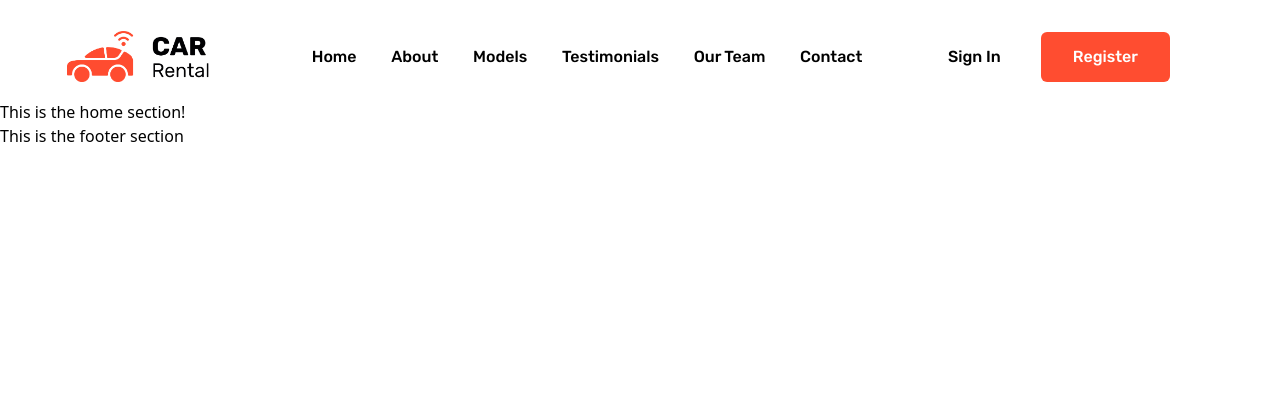
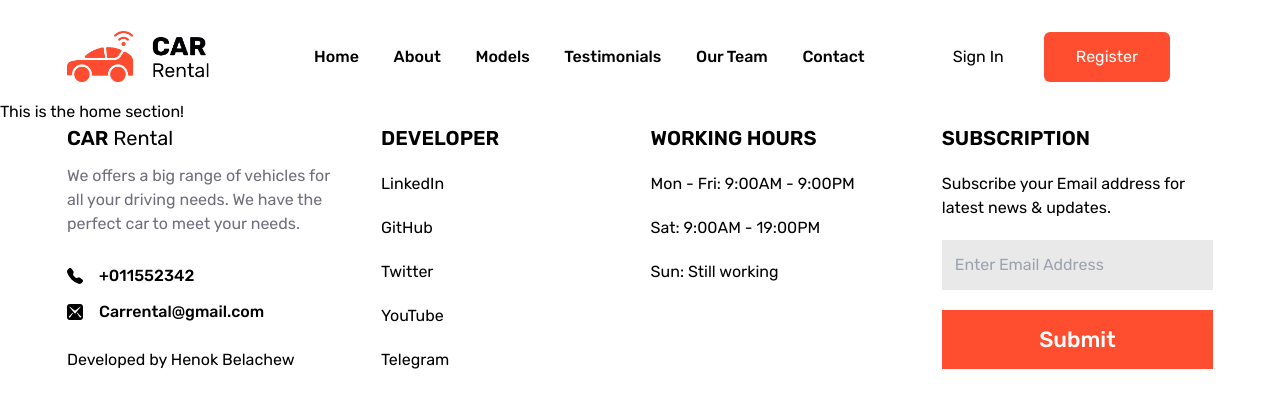
Before and after one commit to Henok-Belachew/Car-Rental-Web-App, a React (Create React App) app: page / in a window 1280 px wide. Shown: the top 408 px of the page. Built offline with nearby package versions, Linux system fonts and the light colour scheme; some icons are missing.

Commit message:
NAV BAR & FOOTER IS NOT COMPLETELY RESPONSIVE!

```diff
--- a/src/App.jsx
+++ b/src/App.jsx
@@ -5,7 +5,7 @@ import { Outlet } from 'react-router-dom'
 
 function App() {
   return (
-    <div>
+    <div className='font-rubik'>
       <Header/>
       <Outlet/>
       <Footer/>
--- a/src/components/Footer.jsx
+++ b/src/components/Footer.jsx
@@ -1,9 +1,62 @@
 import React from 'react'
+import {BsFillTelephoneFill} from 'react-icons/bs'
+import {ImMail3} from 'react-icons/im'
 
 function Footer() {
+    const devLinks = [
+        {
+            web: "LinkedIn",
+            link: "https://www.linkedin.com/in/henok-belachew"
+        },
+        {
+            web: "GitHub",
+            link: "https://github.com/Henok-Belachew"
+        },
+        {
+            web: "Twitter",
+            link: "https://twitter.com/Welde_Tsadik"
+        },
+        {
+            web: "YouTube",
+            link: "https://www.youtube.com/@HenokTutorials"
+        },
+        {
+            web: "Telegram",
+            link: "https://www.linkedin.com/in/henok-belachew"
+        },
+    ]
   return (
-    <div>
-      <h1>This is the footer section</h1>
+    <div className='bg-white flex gap-5 px-[67px] max-lg:grid max-md:block  md-lg:grid-cols-2'>
+      <div className='w-3/12 max-lg:w-full max-lg:text-center flex gap-3 flex-col justify-between'>
+        <h1 className='text-xl'> <span className='font-[600]'>CAR</span> Rental</h1>
+        <p className='text-[#706f7b] font-[400]'> We offers a big range of vehicles for all your driving needs. We have the perfect car to meet your needs.</p>
+        <span className='flex gap-4 items-center font-[500] mt-4 max-lg:mx-auto'><BsFillTelephoneFill/> <span className='font-[500]'>+011552342</span> </span>
+        <span className='flex gap-4 items-center font-[500] max-lg:mx-auto'><ImMail3/> <span className='font-5600]'>Carrental@gmail.com</span> </span>
+        <span className='mt-3'>Developed by Henok Belachew</span>
+      </div>
+      <div className='w-3/12 max-lg:w-full max-lg:text-center flex flex-col gap-5 justify-between pl-[2%]'>
+      <h1 className='text-xl font-[600]'> DEVELOPER </h1>
+        {
+            devLinks.map((link)=>{
+                return(
+                    <a className='hover:font-[500]' href={link.link}>{link.web}</a>
+                )
+            })
+        }
+      </div>
+
+      <div className='w-3/12 max-lg:w-full flex flex-col gap-5 max-lg:text-center'>
+            <h1 className='text-xl font-[600]'> WORKING HOURS </h1>
+            <span>Mon - Fri: 9:00AM - 9:00PM</span>
+            <span>Sat: 9:00AM - 19:00PM</span>
+            <span>Sun: Still working</span>
+      </div>
+      <div className='w-3/12 max-lg:w-full flex flex-col gap-5 max-lg:text-center'>
+            <h1 className='text-xl font-[600]'> SUBSCRIPTION </h1>
+            <p>Subscribe your Email address for latest news & updates.</p>
+            <input className='p-[13px] focus:outline-none bg-[#E9E9E9]' type="text" placeholder='Enter Email Address' />
+            <button className='bg-accent font-[500] text-[22px] text-white py-[13px]'>Submit</button>
+      </div>
     </div>
   )
 }
--- a/src/components/Header.jsx
+++ b/src/components/Header.jsx
@@ -5,22 +5,51 @@ import { useState } from 'react'
 
 function Header() {
   const [open, setOpen] = useState(false)
+
+  const navs = [
+    {
+      menu: "Home",
+      link: "#"
+    },
+    {
+      menu: "About",
+      link: "#"
+    },
+    {
+      menu: "Models",
+      link: "#"
+    },
+    {
+      menu: "Testimonials",
+      link: "#"
+    },
+    {
+      menu: "Our Team",
+      link: "#"
+    },
+    {
+      menu: "Contact",
+      link: "#"
+    },
+  ]
   return (
-    <nav className='h-[100px] font-rubik w-max-full justify-between gap-4 relative z-10 pt-[13px] px-[67px] flex items-center' >
+    <nav className='h-[100px] w-max-full justify-between gap-4 relative z-10 pt-[13px] px-[67px] flex items-center' >
         <img src={logo} className='h-[51px] max-lg:h-[40px]' alt="" />
 
         {/* md:flex md:items-center md:pb-0 pb-12 absolute md:static md:justify-between bg-white md:z-auto z-[-1] left-0 w-full md:w-full md:pl-0 pl-9  ${open ? 'top-[100px] ':'top-[-500px]'}` */}
-        <div className={`max-lg:flex-col max-lg:top-[100px] max-lg:pl-9 ${open ? 'max-lg:left-[0px]' : 'max-lg:left-[-100vw]'} max-lg:pb-7 max-lg:absolute max-lg:z-[-1] transition-left duration-[700ms] ease-in flex w-full`}>
-            <ul className='flex font-[500] max-lg:text-center w-7/12 justify-between mx-auto max-lg:mx-auto max-lg:flex-col max-lg:w-11/12' >
-            <li className='cursor-pointer hover:text-accent py-5'>Home</li>
-            <li className='cursor-pointer hover:text-accent py-5'>About</li>
-            <li className='cursor-pointer hover:text-accent py-5'>Models</li>
-            <li className='cursor-pointer hover:text-accent py-5'>Testimonials</li>
-            <li className='cursor-pointer hover:text-accent py-5'>Our Team</li>
-            <li className='cursor-pointer hover:text-accent py-5'>Contact</li>
+        <div className={`max-lg:flex-col max-lg:top-[100px] max-lg:bg-white max-lg:shadow-lg  max-lg:pl-9 ${open ? 'max-lg:left-[0px]' : 'max-lg:left-[-100vw]'} max-lg:pb-7 max-lg:absolute max-lg:z-[-1] transition-left duration-[700ms] ease-in flex w-full`}>
+            <ul className='flex font-[500]  max-lg:text-center w-7/12 justify-between mx-auto max-lg:mx-auto max-lg:flex-col max-lg:w-11/12' >
+
+            {
+              navs.map((nav)=>{
+                return(
+                  <li className='cursor-pointer hover:text-accent py-5 ' href={nav.link}>{nav.menu}</li>
+                )
+              })
+            }
             </ul>
 
-            <div className='flex max-lg:flex-col max-lg:w-11/12 max-lg:mx-auto max-lg:gap-0 gap-10 items-center'>
+            <div className='flex max-lg:flex-col  max-lg:w-11/12 max-lg:mx-auto max-lg:gap-0 gap-10 items-center'>
             <a href="" className='hover:text-accent max-lg:py-5 max-lg:w-full max-lg:text-center'>Sign In</a>
             <button className='bg-accent text-white max-lg:w-full px-[32px] py-[13px] rounded-md max-lg:py-5'>Register</button>
             </div>
--- a/src/font.css
+++ b/src/font.css
@@ -1,4 +1,4 @@
-@import url('https://fonts.googleapis.com/css2?family=Rubik:wght@500;600;700&display=swap');
+@import url('https://fonts.googleapis.com/css2?family=Rubik:wght@300;400;500;600;700&display=swap');
 
 .font-rubik {
     font-family: 'Rubik', sans-serif;
--- a/src/index.css
+++ b/src/index.css
@@ -588,6 +588,10 @@ video {
   position: absolute;
 }
 
+.relative {
+  position: relative;
+}
+
 .left-0 {
   left: 0px;
 }
@@ -600,6 +604,10 @@ video {
   top: 100px;
 }
 
+.z-10 {
+  z-index: 10;
+}
+
 .z-\[-1\] {
   z-index: -1;
 }
@@ -607,6 +615,14 @@ video {
 .mx-auto {
   margin-left: auto;
   margin-right: auto;
+}
+
+.mt-3 {
+  margin-top: 0.75rem;
+}
+
+.mt-4 {
+  margin-top: 1rem;
 }
 
 .flex {
@@ -621,6 +637,10 @@ video {
   height: 51px;
 }
 
+.w-3\/12 {
+  width: 25%;
+}
+
 .w-7\/12 {
   width: 58.333333%;
 }
@@ -631,6 +651,10 @@ video {
 
 .cursor-pointer {
   cursor: pointer;
+}
+
+.flex-col {
+  flex-direction: column;
 }
 
 .items-center {
@@ -645,12 +669,25 @@ video {
   gap: 2.5rem;
 }
 
+.gap-3 {
+  gap: 0.75rem;
+}
+
 .gap-4 {
   gap: 1rem;
 }
 
+.gap-5 {
+  gap: 1.25rem;
+}
+
 .rounded-md {
   border-radius: 0.375rem;
+}
+
+.bg-\[\#E9E9E9\] {
+  --tw-bg-opacity: 1;
+  background-color: rgb(233 233 233 / var(--tw-bg-opacity));
 }
 
 .bg-accent {
@@ -660,6 +697,10 @@ video {
 
 .bg-white {
   background-color: #ffff;
+}
+
+.p-\[13px\] {
+  padding: 13px;
 }
 
 .px-\[32px\] {
@@ -690,32 +731,46 @@ video {
   padding-left: 2.25rem;
 }
 
+.pl-\[2\%\] {
+  padding-left: 2%;
+}
+
 .pt-\[13px\] {
   padding-top: 13px;
+}
+
+.text-\[22px\] {
+  font-size: 22px;
 }
 
 .text-\[27px\] {
   font-size: 27px;
 }
 
+.text-xl {
+  font-size: 1.25rem;
+  line-height: 1.75rem;
+}
+
+.font-\[400\] {
+  font-weight: 400;
+}
+
 .font-\[500\] {
   font-weight: 500;
 }
 
+.font-\[600\] {
+  font-weight: 600;
+}
+
+.text-\[\#706f7b\] {
+  --tw-text-opacity: 1;
+  color: rgb(112 111 123 / var(--tw-text-opacity));
+}
+
 .text-white {
   color: #ffff;
-}
-
-.duration-500 {
-  transition-duration: 500ms;
-}
-
-.duration-1000 {
-  transition-duration: 1000ms;
-}
-
-.duration-\[800ms\] {
-  transition-duration: 800ms;
 }
 
 .duration-\[700ms\] {
@@ -726,9 +781,18 @@ video {
   transition-timing-function: cubic-bezier(0.4, 0, 1, 1);
 }
 
+.hover\:font-\[500\]:hover {
+  font-weight: 500;
+}
+
 .hover\:text-accent:hover {
   --tw-text-opacity: 1;
   color: rgb(255 77 48 / var(--tw-text-opacity));
+}
+
+.focus\:outline-none:focus {
+  outline: 2px solid transparent;
+  outline-offset: 2px;
 }
 
 @media (min-width: 768px) {
@@ -756,11 +820,6 @@ video {
     justify-content: space-between;
   }
 
-  .md\:px-\[32px\] {
-    padding-left: 32px;
-    padding-right: 32px;
-  }
-
   .md\:pb-0 {
     padding-bottom: 0px;
   }
@@ -776,13 +835,19 @@ video {
   }
 }
 
+@media (max-width: 768px) {
+  .max-md\:block {
+    display: block;
+  }
+}
+
 @media (max-width: 1024px) {
   .max-lg\:absolute {
     position: absolute;
   }
 
-  .max-lg\:left-\[-500px\] {
-    left: -500px;
+  .max-lg\:left-\[-100vw\] {
+    left: -100vw;
   }
 
   .max-lg\:left-\[0px\] {
@@ -791,30 +856,6 @@ video {
 
   .max-lg\:top-\[100px\] {
     top: 100px;
-  }
-
-  .max-lg\:left-\[-50px\] {
-    left: -50px;
-  }
-
-  .max-lg\:left-\[-540px\] {
-    left: -540px;
-  }
-
-  .max-lg\:left-\[-545px\] {
-    left: -545px;
-  }
-
-  .max-lg\:left-\[-px\] {
-    left: -px;
-  }
-
-  .max-lg\:left-\[-1024px\] {
-    left: -1024px;
-  }
-
-  .max-lg\:left-\[-100vw\] {
-    left: -100vw;
   }
 
   .max-lg\:z-\[-1\] {
@@ -826,16 +867,8 @@ video {
     margin-right: auto;
   }
 
-  .max-lg\:ml-\[25px\] {
-    margin-left: 25px;
-  }
-
-  .max-lg\:ml-auto {
-    margin-left: auto;
-  }
-
-  .max-lg\:h-\[30px\] {
-    height: 30px;
+  .max-lg\:grid {
+    display: grid;
   }
 
   .max-lg\:h-\[40px\] {
@@ -850,16 +883,16 @@ video {
     width: 100%;
   }
 
-  .max-lg\:w-7\/12 {
-    width: 58.333333%;
-  }
-
   .max-lg\:flex-col {
     flex-direction: column;
   }
 
   .max-lg\:gap-0 {
     gap: 0px;
+  }
+
+  .max-lg\:bg-white {
+    background-color: #ffff;
   }
 
   .max-lg\:py-5 {
@@ -878,4 +911,28 @@ video {
   .max-lg\:text-center {
     text-align: center;
   }
+
+  .max-lg\:shadow {
+    --tw-shadow: 0 1px 3px 0 rgb(0 0 0 / 0.1), 0 1px 2px -1px rgb(0 0 0 / 0.1);
+    --tw-shadow-colored: 0 1px 3px 0 var(--tw-shadow-color), 0 1px 2px -1px var(--tw-shadow-color);
+    box-shadow: var(--tw-ring-offset-shadow, 0 0 #0000), var(--tw-ring-shadow, 0 0 #0000), var(--tw-shadow);
+  }
+
+  .max-lg\:shadow-md {
+    --tw-shadow: 0 4px 6px -1px rgb(0 0 0 / 0.1), 0 2px 4px -2px rgb(0 0 0 / 0.1);
+    --tw-shadow-colored: 0 4px 6px -1px var(--tw-shadow-color), 0 2px 4px -2px var(--tw-shadow-color);
+    box-shadow: var(--tw-ring-offset-shadow, 0 0 #0000), var(--tw-ring-shadow, 0 0 #0000), var(--tw-shadow);
+  }
+
+  .max-lg\:shadow-lg {
+    --tw-shadow: 0 10px 15px -3px rgb(0 0 0 / 0.1), 0 4px 6px -4px rgb(0 0 0 / 0.1);
+    --tw-shadow-colored: 0 10px 15px -3px var(--tw-shadow-color), 0 4px 6px -4px var(--tw-shadow-color);
+    box-shadow: var(--tw-ring-offset-shadow, 0 0 #0000), var(--tw-ring-shadow, 0 0 #0000), var(--tw-shadow);
+  }
 }
+
+@media (min-width: 768px) and (max-width: 1023px) {
+  .md-lg\:grid-cols-2 {
+    grid-template-columns: repeat(2, minmax(0, 1fr));
+  }
+}
--- a/tailwind.config.js
+++ b/tailwind.config.js
@@ -15,7 +15,11 @@ module.exports = {
       screens: {
         'max-sm': {'max': '640px'},
         'max-md': {'max': '768px'},
-        'max-lg': {'max': '1024px'}
+        'max-lg': {'max': '1024px'},
+        'o-md': {'min': '0px', 'max': '767px'},
+        'lg-sm': {'min': '640px', 'max': '1023px'},
+        'md-lg': {'min': '768px', 'max': '1023px'},
+        'lg-xl': {'min': '1024px', 'max': '1279px'},
 
       }
     },
```
